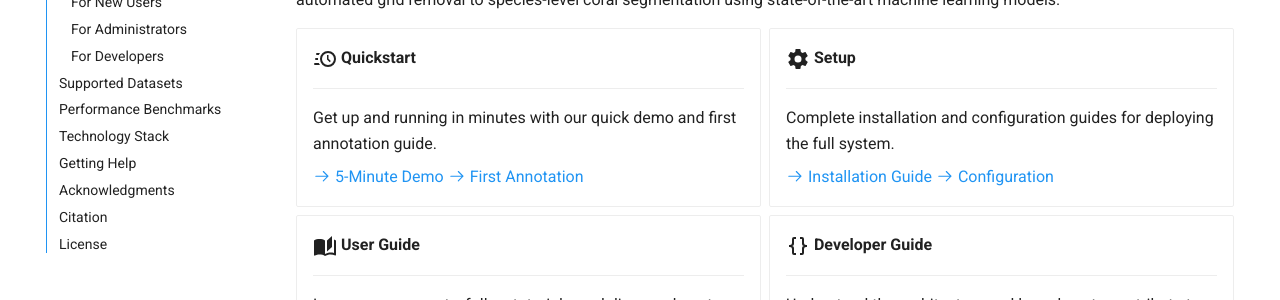
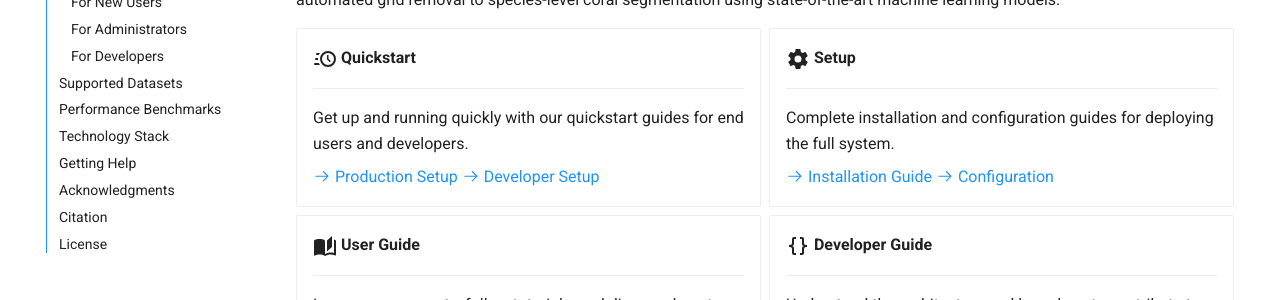
Before and after one commit to Criobe/documentation, an MkDocs documentation site: the page built from docs/index.md, in a window 1280 px wide and 900 px high. Shown: the part 292-592 px from the top of the window. Built offline with MkDocs 1.6.1 and Material for MkDocs 9.7.7, drawn with Linux system fonts in a browser that asks for light colours; comment, search, counter and statistics services are not loaded; the version menu is left out; some of the changed text lies outside the part shown.

Commit message:
remove 5-minute guide

```diff
--- a/docs/index.md
+++ b/docs/index.md
@@ -8,10 +8,10 @@ Welcome to the comprehensive documentation for **QUADRATSEG**, the automated cor
 
     ---
 
-    Get up and running in minutes with our quick demo and first annotation guide.
+    Get up and running quickly with our quickstart guides for end users and developers.
 
-    [:octicons-arrow-right-24: 5-Minute Demo](quickstart/5-minute-demo.md)
-    [:octicons-arrow-right-24: First Annotation](quickstart/first-annotation.md)
+    [:octicons-arrow-right-24: Production Setup](quickstart/production-setup.md)
+    [:octicons-arrow-right-24: Developer Setup](quickstart/developer-setup.md)
 
 -   :material-cog:{ .lg .middle } **Setup**
 
@@ -89,9 +89,9 @@ graph LR
 ## Quick Navigation
 
 ### For New Users
-1. Start with the [**5-Minute Demo**](quickstart/5-minute-demo.md) to see the system in action
-2. Follow the [**Complete Pipeline Tutorial**](user-guide/tutorials/complete-pipeline.md) for step-by-step learning
-3. Explore [**Module Documentation**](user-guide/modules/index.md) for detailed references
+1. Start with the [**First Annotation Tutorial**](quickstart/first-annotation.md) to see the system in action
+2. Follow the [**Production Setup Guide**](quickstart/production-setup.md) to deploy the platform
+3. Configure your [**CVAT Projects and Webhooks**](setup/configuration/for-end-users/1-cvat-projects.md) for automation
 
 ### For Administrators
 1. Review [**System Requirements**](setup/requirements.md) for hardware and software needs
@@ -196,4 +196,4 @@ This project is licensed under the MIT License. See module-specific LICENSE file
 
 </div>
 
-**Ready to get started?** → [5-Minute Demo](quickstart/5-minute-demo.md){ .md-button .md-button--primary }
+**Ready to get started?** → [Quickstart Guide](quickstart/index.md){ .md-button .md-button--primary }
```
Also changed, not shown: docs/setup/installation/ml-models.md (+1 -2 lines), docs/setup/installation/pixi-environment.md (+1 -1 lines).
